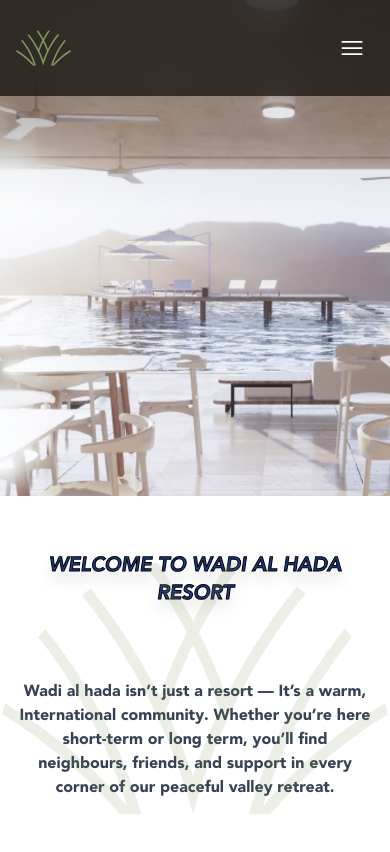
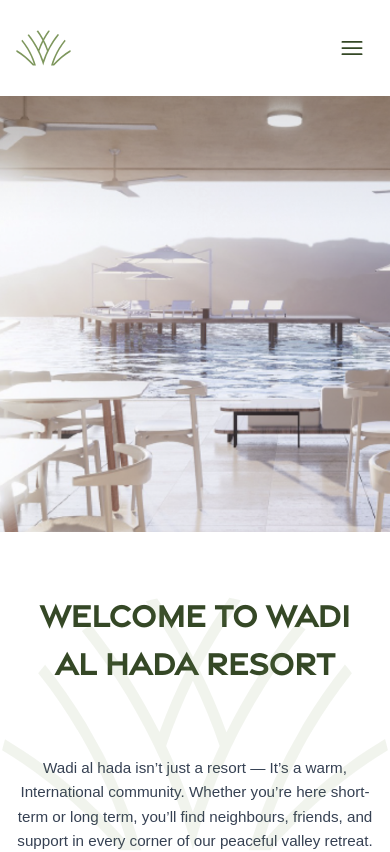
Before and after one commit to Axolotlbyte/alhada, a Next.js app: page / in a window 390 px wide. Shown: the top 852 px of the page. Built offline with nearby package versions, Linux system fonts and the light colour scheme.

Commit message:
layout, fonts, sizes

```diff
--- a/app/about/page.js
+++ b/app/about/page.js
@@ -1,3 +1,8 @@
+const { default: Header } = require("@/components/Header");
+
 const about = () => {
-  return <div></div>;
+  return <div>
+    <Header />
+    <div className="h-screen w-full"></div>
+  </div>;
 };
--- a/app/globals.css
+++ b/app/globals.css
@@ -1,4 +1,87 @@
 @import "tailwindcss";
+
+@font-face {
+  font-family: "Gravesend";
+  src: url("/fonts/gravesend/Gravesend_Sans_Medium.otf") format("opentype");
+  font-weight: normal;
+  font-style: normal;
+}
+
+@font-face {
+  font-family: "Avenir";
+  src: url("/fonts/avenir/AvenirLTProBlack.otf") format("opentype");
+  font-weight: normal;
+  font-style: normal;
+}
+
+:root {
+  --font-h1: clamp(2rem, 4vw + 1rem, 3rem); /* Hero heading */
+  --font-h2: clamp(1.75rem, 3vw + 0.5rem, 2.5rem); /* Section heading */
+  --font-h3: clamp(1.5rem, 2.5vw + 0.5rem, 2rem); /* Subheading */
+  --font-h4: clamp(1.25rem, 2vw + 0.25rem, 1.75rem); /* Minor heading */
+  --font-h5: clamp(1.125rem, 1.5vw + 0.25rem, 1.5rem);
+  --font-body-lg: clamp(
+    1.125rem,
+    1.5vw + 0.25rem,
+    1.25rem
+  ); /* Large paragraph */
+  --font-body: clamp(0.95rem, 1vw + 0.25rem, 1.125rem); /* Standard paragraph */
+  --font-small: clamp(0.825rem, 0.75vw + 0.2rem, 0.95rem); /* Notes, captions */
+}
+
+body {
+  font-family: "Avenir", sans-serif;
+}
+
+h1,
+h2,
+h3,
+h4,
+h5,
+h6 {
+  font-family: "Gravesend", serif;
+}
+
+h1 {
+  font-size: var(--font-h1);
+  font-weight: 700;
+  color: #354826;
+}
+
+h2 {
+  font-size: var(--font-h2);
+  font-weight: 600;
+  color: #354826;
+}
+
+h3 {
+  font-size: var(--font-h3);
+  font-weight: 600;
+  color: #354826;
+}
+
+h4 {
+  font-size: var(--font-h4);
+  font-weight: 500;
+  color: #354826;
+}
+
+h5 {
+  font-size: var(--font-h5);
+  font-weight: 500;
+  line-height: 1.4;
+  color: #354826;
+}
+
+p {
+  font-size: var(--font-body);
+  line-height: 1.6;
+}
+
+.small-text {
+  font-size: var(--font-small);
+  color: #666;
+}
 
 @theme {
   --color-primary: #d4aa00;
@@ -15,13 +98,13 @@
   --font-sans: var(--font-geist-sans);
   --font-mono: var(--font-geist-mono);
 }
-
+/*
 @media (prefers-color-scheme: dark) {
   :root {
     --background: #0a0a0a;
     --foreground: #ededed;
   }
-}
+} */
 
 body {
   background: var(--background);
--- a/app/layout.js
+++ b/app/layout.js
@@ -6,66 +6,66 @@
 import Header from "@/components/Header";
 import localFont from "next/font/local";
 
-const avenir = localFont({
-  src: [
-    {
-      path: "../public/fonts/AvenirLTProBlack.otf",
-      weight: "400",
-      style: "normal",
-    },
-    {
-      path: "../public/fonts/AvenirLTProBlackOblique.otf",
-      weight: "400",
-      style: "italic",
-    },
-    {
-      path: "../public/fonts/AvenirLTProHeavy.otf",
-      weight: "700",
-      style: "normal",
-    },
-    {
-      path: "../public/fonts/AvenirLTProHeavyOblique.otf",
-      weight: "700",
-      style: "normal",
-    },
-  ],
-});
+// const avenir = localFont({
+//   src: [
+//     {
+//       path: "../public/fonts/AvenirLTProBlack.otf",
+//       weight: "400",
+//       style: "normal",
+//     },
+//     {
+//       path: "../public/fonts/AvenirLTProBlackOblique.otf",
+//       weight: "400",
+//       style: "italic",
+//     },
+//     {
+//       path: "../public/fonts/AvenirLTProHeavy.otf",
+//       weight: "700",
+//       style: "normal",
+//     },
+//     {
+//       path: "../public/fonts/AvenirLTProHeavyOblique.otf",
+//       weight: "700",
+//       style: "normal",
+//     },
+//   ],
+// });
 
-const gravesend = localFont({
-  src: [
-    {
-      path: "../public/fonts/gravesend/Gravesend_Sans_Medium.otf",
-      weight: "400",
-      style: "light",
-    },
-    {
-      path: "../public/fonts/gravesend/Gravesend_Sans_Medium.otf",
-      weight: "500",
-      style: "normal",
-    },
-    {
-      path: "../public/fonts/gravesend/Gravesend_Sans_Bold.otf",
-      weight: "700",
-      style: "bold",
-    },
-  ],
-});
+// const gravesend = localFont({
+//   src: [
+//     {
+//       path: "../public/fonts/gravesend/Gravesend_Sans_Medium.otf",
+//       weight: "400",
+//       style: "light",
+//     },
+//     {
+//       path: "../public/fonts/gravesend/Gravesend_Sans_Medium.otf",
+//       weight: "500",
+//       style: "normal",
+//     },
+//     {
+//       path: "../public/fonts/gravesend/Gravesend_Sans_Bold.otf",
+//       weight: "700",
+//       style: "bold",
+//     },
+//   ],
+// });
 
-const outfit = Outfit({
-  variable: "--font-outfit",
-  subsets: ["latin"],
-});
+// const outfit = Outfit({
+//   variable: "--font-outfit",
+//   subsets: ["latin"],
+// });
 
 export const metadata = {
   title: "Wadi Al Hada Resort",
-  description: "Generated by create next app",
+  description: "Luxury 5 star resort in Riyadh, Saudi Arabia",
 };
 
 export default function RootLayout({ children }) {
   return (
     <html lang="en">
       <body
-        className={`${avenir.className} antialiased bg-white text-black w-full`}
+        className={` antialiased bg-white text-black w-full`}
       >
         {/* <Header /> */}
         {children}
--- a/components/Header.jsx
+++ b/components/Header.jsx
@@ -11,8 +11,8 @@
         " transition-all duration-500 ease-in-out min-h-24 z-[10000] top-0 left-0 w-full py-4" +
         (isOpen ? " h-80 overflow-hidden" : " h-24") +
         (home
-          ? " bg-black/65 backdrop-blur-lg fixed text-white"
-          : " text-black border-b")
+          ? " bg-white backdrop-blur-lg fixed text-[#354826]"
+          : " text-[#354826] border-b")
       }
     >
       <div className="w-11/12 mx-auto flex">
@@ -24,9 +24,9 @@
             height={90}
             className=" w-16 h-16 inline-block"
           />
-          <span className="text-2xl hidden md:block text-nowrap font-bold leading-relaxed ">
+          <h4 className="text-2xl select-none hidden md:block text-nowrap font-bold leading-relaxed ">
             WADI AL HADA RESORT
-          </span>
+          </h4>
         </div>
 
         <div className="w-full flex items-center justify-end md:hidden">
@@ -86,7 +86,7 @@
               <li className="hover:scale-110 transition-transform duration-300">
                 <a
                   href="#contact"
-                  className="hover:text-black hover:bg-white border border-white p-2 px-4"
+                  className="hover:text-black hover:bg-white border border-black p-2 px-4"
                 >
                   Contact
                 </a>
@@ -98,16 +98,16 @@
 
       {isOpen ? (
         <>
-          <div className="h-14 mt-2 flex items-center justify-center border-b w-full bg-black/50">
+          <div className="h-14 mt-2 flex items-center justify-center border-b w-full bg-white">
             About
           </div>
-          <div className="h-14 flex items-center justify-center w-full border-b bg-black/50">
+          <div className="h-14 flex items-center justify-center w-full border-b bg-white">
             Dining
           </div>
-          <div className="h-14 flex items-center justify-center w-full border-b bg-black/50">
+          <div className="h-14 flex items-center justify-center w-full border-b bg-white">
             Events
           </div>
-          <div className="h-14 flex items-center justify-center w-full border-b bg-black/50">
+          <div className="h-14 flex items-center justify-center w-full border-b bg-white">
             Contact
           </div>{" "}
         </>
--- a/components/home/Housing.jsx
+++ b/components/home/Housing.jsx
@@ -14,7 +14,7 @@
         />
       </div>
       <div className="text-left flex flex-col gap-6 py-4">
-        <h2 className="text-xl">{title}</h2>
+        <h4 className="text-xl">{title}</h4>
         <p className="">
           A private, spacious home with elegant architecture, lush gardens, and
           premium amenities—perfect for luxurious family living and entertaining
@@ -38,10 +38,8 @@
 
       {/* title */}
       <div className="w-full text-center py-8">
-        <div className="w-11/12 max-w-3xl mx-auto text-center">
-          <h1 className="text-xl md:text-3xl font-bold text-black mb-4">
-            Wadi Al Hada Residences
-          </h1>
+        <div className="w-11/12 mx-auto text-center">
+          <h2 className="font-bold text-black mb-4">Wadi Al Hada Residences</h2>
           <p className="text- text-[1rem] md:text-xl text-gray-800">
             A refined sanctuary where modern luxury meets timeless comfort
           </p>
--- a/components/home/Services.jsx
+++ b/components/home/Services.jsx
@@ -19,8 +19,8 @@
         />
       </div>
       <div className="text-left text-black flex flex-col gap-4 w-full">
-        <h2 className="text-4xl text-black font-bold">{title ? title : ""}</h2>
-        <p className="text-lg text-black">{desc ? desc : ""}</p>
+        <h4 className="text-black font-bold">{title ? title : ""}</h4>
+        <p className="text-black">{desc ? desc : ""}</p>
       </div>
     </div>
   );
@@ -59,9 +59,9 @@
     <section id={"services"} className="py-13 flex flex-col gap-4">
       <Break />
       <div className="w-11/12 flex flex-col gap-12 mx-auto text-left">
-        <h1 className="text-5xl pb-8 font-bold text-black text-center">
+        <h2 className="pb-8 font-bold text-black text-center">
           On-site services
-        </h1>
+        </h2>
         {data.map(({ img, title, desc }, index) => (
           <ServiceCard
             reverse={index % 2 !== 0}
--- a/components/home/Village.jsx
+++ b/components/home/Village.jsx
@@ -24,7 +24,7 @@
 
       <div className="w-full h-full flex text-black text-center px-4 justify-center items-center">
         <div className="flex flex-col items-center justify-center gap-4">
-          <h2 className="text-2xl font-bold text-black">Luxurious Pools</h2>
+          <h3 className="font-bold text-black">Luxurious Pools</h3>
           <p className="w-4/5 text-center text-black">
             Step into calm and comfort with our beautifully designed pools.
             Surrounded by greenery and soft lighting, each space invites you to
@@ -47,7 +47,7 @@
       className="w-full flex flex-col text-black bg-lime-100 py-8 items-center justify-center text-center"
     >
       <div className="flex flex-col gap-4">
-        <h2 className="text-4xl font-bold text-black">Wellness Retreat</h2>
+        <h3 className="font-bold text-black">Wellness Retreat</h3>
         <p className="text-black">
           Find your balance with calming spaces designed to restore body and
           mind.
@@ -101,10 +101,8 @@
       <Break />
       <div className="w-full text-center py-16">
         <div className="w-11/12 max-w-3xl mx-auto text-center">
-          <h1 className="text-xl md:text-3xl font-bold text-black mb-4">
-            The Village Amenities
-          </h1>
-          <p className="text-lg md:text-xl text-gray-800">
+          <h2 className="font-bold text-black mb-4">The Village Amenities</h2>
+          <p className=" text-gray-800">
             A refined sanctuary where modern luxury meets timeless comfort
           </p>
         </div>
--- a/components/home/Welcome.jsx
+++ b/components/home/Welcome.jsx
@@ -13,18 +13,18 @@
         />
       </div> */}
       <div className="w-11/12 z-10 flex text-center flex-col py-8 md:py-16 gap-6 md:gap-8 mx-auto">
-        <h1 className="w-full text-blue-900 drop-shadow-xl text-stroke py-6 md:py-8 font-bold text-xl md:text-3xl">
+        <h1 className="w-full text-[#354826] py-6 md:py-8 font-bold ">
           WELCOME TO WADI AL HADA RESORT
         </h1>
 
-        <p className=" text- md:text-lg py-6 md:py-8 text-gray-700">
+        <p className="py-6 md:py-8 text-gray-700">
           Wadi al hada isn’t just a resort — It’s a warm, International
           community. Whether you’re here short-term or long term, you’ll find
           neighbours, friends, and support in every corner of our peaceful
           valley retreat.
         </p>
       </div>
-      <div className="absolute inset-0 w-full opacity-15 top-0 -z-0 h-96 md:h-[600px]">
+      <div className="absolute inset-0 w-full opacity-10 top-0 -z-0 h-96 md:h-[600px]">
         <Image
           src="/logo.svg"
           alt="Welcome Image"
```
Also changed, not shown: components/Footer.jsx (+19 -9 lines), components/home/Contact.jsx (+6 -6 lines), components/home/Hero.jsx (+8 -8 lines), public/fonts/avenir/AvenirLTProBlack.otf (renamed from public/fonts/AvenirLTProBlack.otf).
